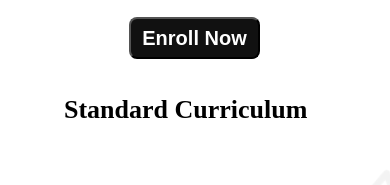
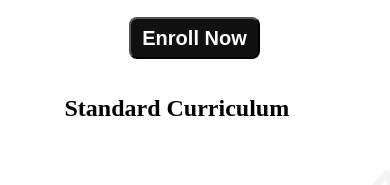
Before and after one commit to delowarhossain7089/my-2nd-assignment, a plain HTML site: page index.html in a window 390 px wide. Shown: the part 813-998 px from the top of the page. Drawn offline with Linux system fonts and the light colour scheme.

Commit message:
complete full designe with responsive max 576 mobile

```diff
--- a/styles/style.css
+++ b/styles/style.css
@@ -670,10 +670,9 @@ height: 850px;
 .stnd-header{
     width: 261px;
 height: 33px;
-font-size: 26px;
+font-size: 1.5rem;
 font-weight: 700;
-margin-left: 64px;
-margin-right: 64px;
+margin: 0 auto;
 margin-top: 40px;
 }
 
```
